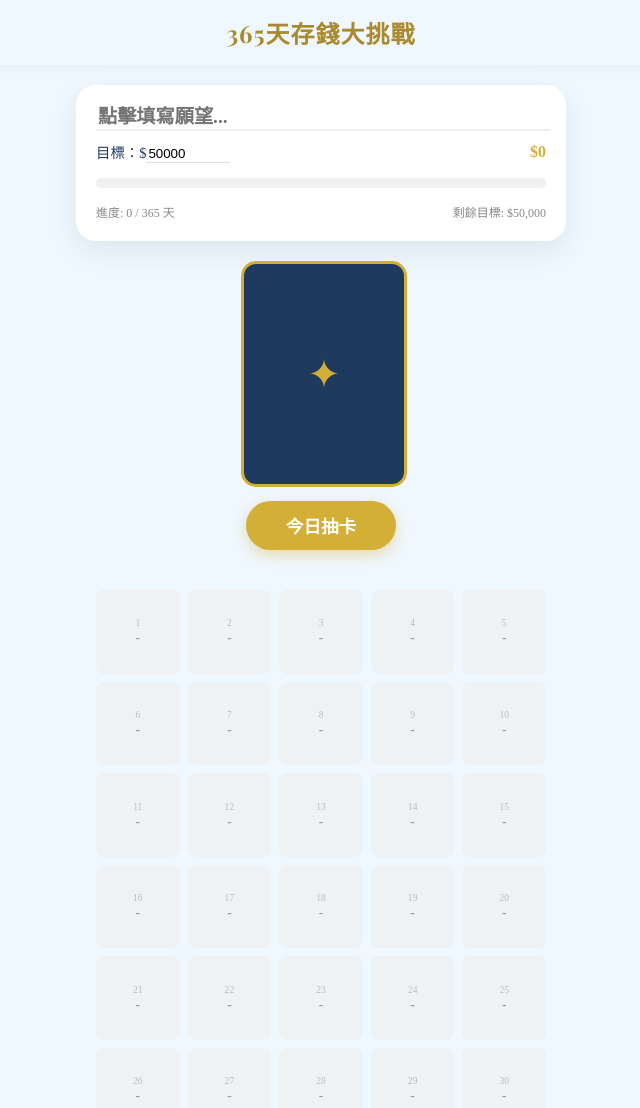
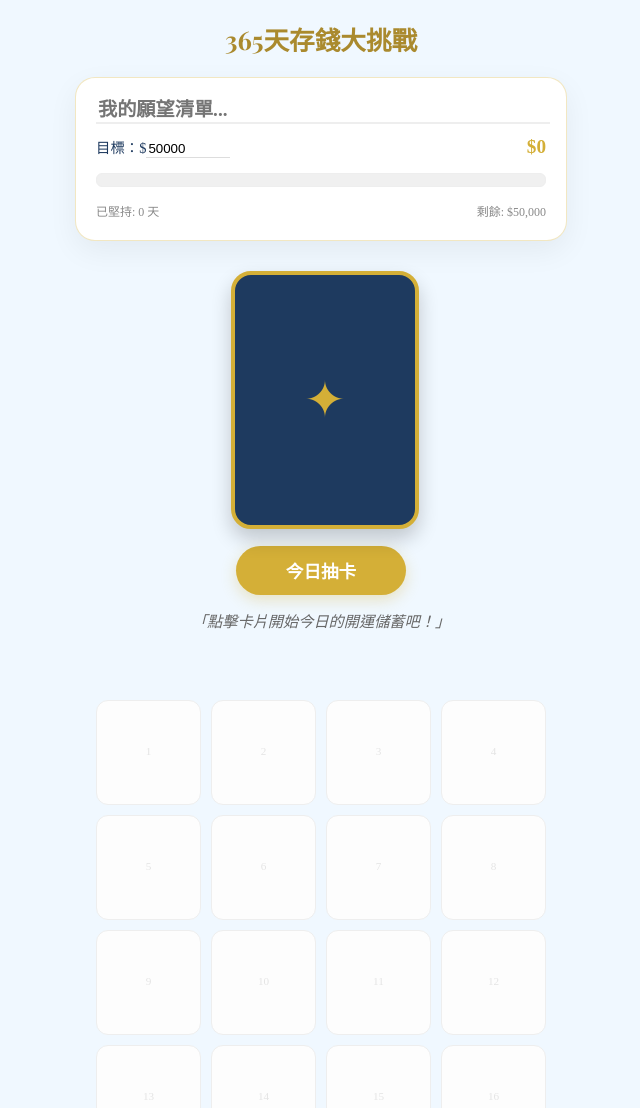
Before and after one commit to kus080600-del/index.html, a plain HTML site: page index.html in a window 1280 px wide. Shown: the top 1108 px of the page, without its empty margins (319-959 px from the left). Drawn offline with nearby package versions, Linux system fonts and the light colour scheme.

Commit message:
更新 index.html

```diff
--- a/index.html
+++ b/index.html
@@ -24,282 +24,216 @@
             align-items: center;
             min-height: 100vh;
             color: var(--deep-blue);
-            padding-bottom: 40px;
+            padding-bottom: 60px;
         }
 
-        /* 固定頂部標題 */
-        .sticky-header {
-            position: sticky;
-            top: 0;
-            background: var(--alice-blue);
-            width: 100%;
-            z-index: 100;
-            text-align: center;
-            padding: 15px 0;
-            box-shadow: 0 2px 10px rgba(0,0,0,0.05);
-        }
+        /* 標題與願望區 */
+        header { padding: 20px 0; text-align: center; }
+        h1 { font-family: 'Playfair Display', serif; color: var(--dark-gold); margin: 0; font-size: 1.6rem; }
 
-        h1 {
-            font-family: 'Playfair Display', serif;
-            font-size: 1.5rem;
-            margin: 0;
-            color: var(--dark-gold);
-            letter-spacing: 1px;
-        }
-
-        /* 願望與進度區 */
         .wish-card {
-            width: 90%;
-            max-width: 450px;
+            width: 88%; max-width: 450px;
             background: var(--bg-card);
-            padding: 20px;
-            border-radius: 20px;
-            box-shadow: 0 10px 30px rgba(0,0,0,0.08);
-            margin: 20px 0;
+            padding: 20px; border-radius: 20px;
+            box-shadow: 0 10px 30px rgba(0,0,0,0.06);
+            margin-bottom: 20px; border: 1px solid rgba(212,175,55,0.3);
         }
 
         .wish-input {
-            width: 100%;
-            border: none;
-            border-bottom: 2px solid #eee;
-            font-size: 1.2rem;
-            margin-bottom: 10px;
-            outline: none;
-            font-family: inherit;
-            color: var(--deep-blue);
-            font-weight: bold;
+            width: 100%; border: none; border-bottom: 2px solid #eee;
+            font-size: 1.2rem; margin-bottom: 12px; outline: none;
+            font-family: inherit; color: var(--deep-blue); font-weight: bold;
         }
 
         .progress-bar-container {
-            height: 10px;
-            background: #f0f0f0;
-            border-radius: 5px;
-            overflow: hidden;
-            margin: 15px 0;
+            height: 12px; background: #f0f0f0; border-radius: 6px;
+            overflow: hidden; margin: 15px 0; border: 1px solid #eee;
         }
 
         #progress-fill {
-            height: 100%;
-            width: 0%;
+            height: 100%; width: 0%;
             background: linear-gradient(90deg, var(--gold), #f9d976);
-            transition: width 0.8s ease;
+            transition: width 1s cubic-bezier(0.175, 0.885, 0.32, 1.275);
         }
 
         /* 抽卡互動區 */
-        .interaction-zone {
-            display: flex;
-            flex-direction: column;
-            align-items: center;
-            gap: 20px;
-            margin-bottom: 30px;
+        .card-container { perspective: 1000px; width: 180px; height: 250px; margin: 10px 0; }
+        .card {
+            width: 100%; height: 100%; position: relative;
+            transform-style: preserve-3d; transition: transform 0.6s cubic-bezier(0.4, 0, 0.2, 1);
+        }
+        .card.is-flipped { transform: rotateY(180deg); }
+        .card-face {
+            position: absolute; width: 100%; height: 100%;
+            backface-visibility: hidden; border-radius: 20px;
+            border: 4px solid var(--gold); display: flex;
+            flex-direction: column; justify-content: center; align-items: center;
+        }
+        .card-front { background: var(--deep-blue); color: var(--gold); font-size: 50px; box-shadow: 0 10px 20px rgba(0,0,0,0.2); }
+        .card-back { background: white; transform: rotateY(180deg); }
+
+        .draw-btn {
+            background: var(--gold); color: white; border: none;
+            padding: 12px 50px; border-radius: 30px; font-size: 1.1rem;
+            font-weight: bold; box-shadow: 0 5px 15px rgba(212,175,55,0.3);
+            margin: 15px 0; cursor: pointer;
         }
 
-        .card-container {
-            perspective: 1000px;
-            width: 160px;
-            height: 220px;
-        }
-
-        .card {
-            width: 100%; height: 100%;
-            position: relative;
-            transform-style: preserve-3d;
-            transition: transform 0.6s cubic-bezier(0.4, 0, 0.2, 1);
-            cursor: pointer;
-        }
-
-        .card.is-flipped { transform: rotateY(180deg); }
-
-        .card-face {
-            position: absolute;
-            width: 100%; height: 100%;
-            backface-visibility: hidden;
-            border-radius: 15px;
-            border: 3px solid var(--gold);
-            display: flex;
-            flex-direction: column;
-            justify-content: center;
-            align-items: center;
-        }
-
-        .card-front { background: var(--deep-blue); color: var(--gold); font-size: 40px; }
-        .card-back { background: white; transform: rotateY(180deg); }
-
-        .btn-draw {
-            background: var(--gold);
-            color: white;
-            border: none;
-            padding: 12px 40px;
-            border-radius: 25px;
-            font-size: 1.1rem;
-            font-weight: bold;
-            box-shadow: 0 5px 15px rgba(212,175,55,0.4);
+        /* 語錄區 */
+        .quote-box {
+            width: 80%; text-align: center; min-height: 60px;
+            font-style: italic; color: #666; font-size: 0.95rem; margin-bottom: 20px;
+            padding: 0 20px; line-height: 1.6;
         }
 
         /* 紀錄格子區 */
         .history-grid {
-            display: grid;
-            grid-template-columns: repeat(5, 1fr);
-            gap: 8px;
-            width: 90%;
-            max-width: 450px;
-            padding: 10px;
+            display: grid; grid-template-columns: repeat(4, 1fr);
+            gap: 10px; width: 90%; max-width: 450px; padding: 10px;
         }
-
         .grid-item {
-            aspect-ratio: 1/1;
-            background: #eef2f5;
-            border-radius: 8px;
-            display: flex;
-            flex-direction: column;
-            justify-content: center;
-            align-items: center;
-            font-size: 0.7rem;
-            color: #999;
-            border: 1px solid transparent;
-            transition: all 0.3s ease;
+            aspect-ratio: 1/1; background: #fdfdfd; border-radius: 12px;
+            display: flex; flex-direction: column; justify-content: center; align-items: center;
+            font-size: 0.8rem; color: #ccc; border: 1px solid #eee;
         }
-
         .grid-item.filled {
             background: linear-gradient(135deg, #fffcf0 0%, #fff3cc 100%);
-            border-color: var(--gold);
-            color: var(--dark-gold);
-            font-weight: bold;
-            box-shadow: 0 2px 5px rgba(212,175,55,0.2);
+            border-color: var(--gold); color: var(--dark-gold); font-weight: bold;
+            box-shadow: 0 3px 6px rgba(212,175,55,0.15);
         }
+        .grid-item .day-num { font-size: 0.7rem; opacity: 0.5; margin-bottom: 3px; }
 
-        .grid-item .day-num { font-size: 0.6rem; opacity: 0.6; margin-bottom: 2px; }
-        .grid-item .val { font-size: 0.85rem; }
-
-        .reset-area { margin-top: 40px; opacity: 0.5; }
-        .reset-btn { background: none; border: 1px solid #ccc; color: #666; padding: 5px 15px; border-radius: 15px; font-size: 0.8rem; }
+        .reset-btn { background: none; border: 1px solid #ccc; color: #999; padding: 6px 20px; border-radius: 20px; font-size: 0.8rem; margin-top: 50px; cursor: pointer; }
     </style>
 </head>
 <body>
 
-<div class="sticky-header">
+<header>
     <h1>365天存錢大挑戰</h1>
-</div>
+</header>
 
 <div class="wish-card">
-    <input type="text" id="wish-title" class="wish-input" placeholder="點擊填寫願望..." onchange="saveData()">
+    <input type="text" id="wish-title" class="wish-input" placeholder="我的願望清單..." onchange="saveData()">
     <div style="display: flex; justify-content: space-between; align-items: center;">
         <span style="font-size: 0.9rem;">目標：$<input type="number" id="wish-target" style="width: 80px; border:none; border-bottom:1px solid #ddd; outline:none;" placeholder="50000" onchange="saveData()"></span>
-        <span id="stat-total" style="font-weight: bold; color: var(--gold);">$0</span>
+        <span id="stat-total" style="font-weight: bold; color: var(--gold); font-size: 1.2rem;">$0</span>
     </div>
     <div class="progress-bar-container">
         <div id="progress-fill"></div>
     </div>
     <div style="display: flex; justify-content: space-between; font-size: 0.75rem; color: #888;">
-        <span id="stat-days">進度: 0 / 365 天</span>
+        <span id="stat-days">已堅持: 0 天</span>
         <span id="stat-remain">剩餘目標: $0</span>
     </div>
 </div>
 
-<div class="interaction-zone">
-    <div class="card-container" onclick="handleDraw()">
-        <div class="card" id="card">
-            <div class="card-face card-front">✦</div>
-            <div class="card-face card-back">
-                <span style="font-size: 0.8rem; color: #888;">獲得金額</span>
-                <div id="draw-result" style="font-size: 2rem; font-weight: bold; color: var(--dark-gold);">$0</div>
-            </div>
+<div class="card-container" onclick="handleDraw()">
+    <div class="card" id="card">
+        <div class="card-face card-front">✦</div>
+        <div class="card-face card-back">
+            <span style="font-size: 0.8rem; color: #888;">今日儲蓄</span>
+            <div id="draw-result" style="font-size: 2.5rem; font-weight: bold; color: var(--dark-gold);">$0</div>
         </div>
     </div>
-    <button class="btn-draw" onclick="handleDraw()">今日抽卡</button>
 </div>
 
-<div class="history-grid" id="history-grid">
-    </div>
+<button class="draw-btn" onclick="handleDraw()">今日抽卡</button>
 
-<div class="reset-area">
-    <button class="reset-btn" onclick="resetAll()">重新設置挑戰</button>
+<div class="quote-box" id="quote-text">
+    「點擊卡片開始今日的開運儲蓄吧！」
 </div>
 
+<div class="history-grid" id="history-grid"></div>
+
+<button class="reset-btn" onclick="resetAll()">重新設置挑戰</button>
+
 <script>
-    let state = {
-        wish: "",
-        target: 50000,
-        records: [] // 儲存每次抽到的金額
-    };
+    const quotes = [
+        "積少成多，財富是時間的果實。",
+        "今天的自律，是明天的自由。",
+        "開運小撇步：整理錢包，讓財氣流通。",
+        "優雅是一種態度，儲蓄是一種習慣。",
+        "每一次投入，都讓夢想更近一步。",
+        "理財不在於致富，而在於能自由選擇生活。",
+        "開運小撇步：今天適合穿淺藍色，會帶來好心情喔！",
+        "每一分努力，都會在未來溫柔地回饋你。"
+    ];
+
+    let state = { wish: "", target: 50000, records: [] };
 
     function init() {
-        const saved = localStorage.getItem('savings_v3');
+        const saved = localStorage.getItem('savings_v4');
         if (saved) state = JSON.parse(saved);
-
-        document.getElementById('wish-title').value = state.wish;
-        document.getElementById('wish-target').value = state.target;
-
+        document.getElementById('wish-title').value = state.wish || "";
+        document.getElementById('wish-target').value = state.target || 50000;
         renderGrid();
         updateUI();
+    }
+
+    // 魔法音效函數
+    function playMagicSound() {
+        try {
+            const ctx = new (window.AudioContext || window.webkitAudioContext)();
+            const osc = ctx.createOscillator();
+            const gain = ctx.createGain();
+            osc.type = 'triangle';
+            osc.frequency.setValueAtTime(440, ctx.currentTime);
+            osc.frequency.exponentialRampToValueAtTime(1046, ctx.currentTime + 0.5);
+            gain.gain.setValueAtTime(0.1, ctx.currentTime);
+            gain.gain.exponentialRampToValueAtTime(0.01, ctx.currentTime + 0.5);
+            osc.connect(gain); gain.connect(ctx.destination);
+            osc.start(); osc.stop(ctx.currentTime + 0.5);
+        } catch(e) { console.log("Audio logic error"); }
     }
 
     function renderGrid() {
         const grid = document.getElementById('history-grid');
         grid.innerHTML = '';
-
         for (let i = 1; i <= 365; i++) {
             const item = document.createElement('div');
             item.className = 'grid-item' + (state.records[i-1] ? ' filled' : '');
             item.id = `day-${i}`;
-
             const amount = state.records[i-1];
-            item.innerHTML = `
-                <div class="day-num">${i}</div>
-                <div class="val">${amount ? '$'+amount : '-'}</div>
-            `;
+            item.innerHTML = `<div class="day-num">${i}</div><div class="val">${amount ? '$'+amount : ''}</div>`;
             grid.appendChild(item);
         }
     }
 
     function updateUI() {
         const total = state.records.reduce((a, b) => a + b, 0);
-        const remain = Math.max(0, state.target - total);
-        const progress = (total / state.target) * 100;
-
+        const target = state.target || 0;
         document.getElementById('stat-total').innerText = '$' + total.toLocaleString();
-        document.getElementById('stat-remain').innerText = '剩餘目標: $' + remain.toLocaleString();
-        document.getElementById('stat-days').innerText = `進度: ${state.records.length} / 365 天`;
+        document.getElementById('stat-remain').innerText = '剩餘: $' + Math.max(0, target - total).toLocaleString();
+        document.getElementById('stat-days').innerText = `已堅持: ${state.records.length} 天`;
+        const progress = target > 0 ? (total / target) * 100 : 0;
         document.getElementById('progress-fill').style.width = Math.min(100, progress) + '%';
     }
 
     function handleDraw() {
         const card = document.getElementById('card');
-
-        // 如果卡片正在翻面中，先翻回來準備下一次
         if (card.classList.contains('is-flipped')) {
             card.classList.remove('is-flipped');
             return;
         }
 
-        if (state.records.length >= 365) {
-            alert("恭喜完成 365 天挑戰！");
-            return;
-        }
-
+        playMagicSound();
         const amount = Math.floor(Math.random() * (300 - 50 + 1)) + 50;
         document.getElementById('draw-result').innerText = '$' + amount;
+        document.getElementById('quote-text').innerText = quotes[Math.floor(Math.random() * quotes.length)];
 
         card.classList.add('is-flipped');
 
-        // 慶祝效果
         confetti({
-            particleCount: 100,
-            spread: 70,
-            origin: { y: 0.8 },
+            particleCount: 100, spread: 70, origin: { y: 0.8 },
             colors: ['#D4AF37', '#F0F8FF', '#1E3A5F']
         });
 
-        // 紀錄數據
         state.records.push(amount);
         saveData();
 
-        // 延遲更新格子與滾動，讓翻牌動畫跑完
         setTimeout(() => {
             renderGrid();
             updateUI();
-
-            // 自動滾動到剛抽到的格子
             const nextIdx = state.records.length;
             document.getElementById(`day-${nextIdx}`).scrollIntoView({ behavior: 'smooth', block: 'center' });
         }, 600);
@@ -308,19 +242,18 @@
     function saveData() {
         state.wish = document.getElementById('wish-title').value;
         state.target = parseInt(document.getElementById('wish-target').value) || 0;
-        localStorage.setItem('savings_v3', JSON.stringify(state));
+        localStorage.setItem('savings_v4', JSON.stringify(state));
         updateUI();
     }
 
     function resetAll() {
-        if (confirm("確定要刪除所有進度與願望嗎？這將無法復原。")) {
-            localStorage.removeItem('savings_v3');
+        if (confirm("確定要重置嗎？所有紀錄將會消失！")) {
+            localStorage.removeItem('savings_v4');
             location.reload();
         }
     }
 
     window.onload = init;
 </script>
-
 </body>
 </html>
```
